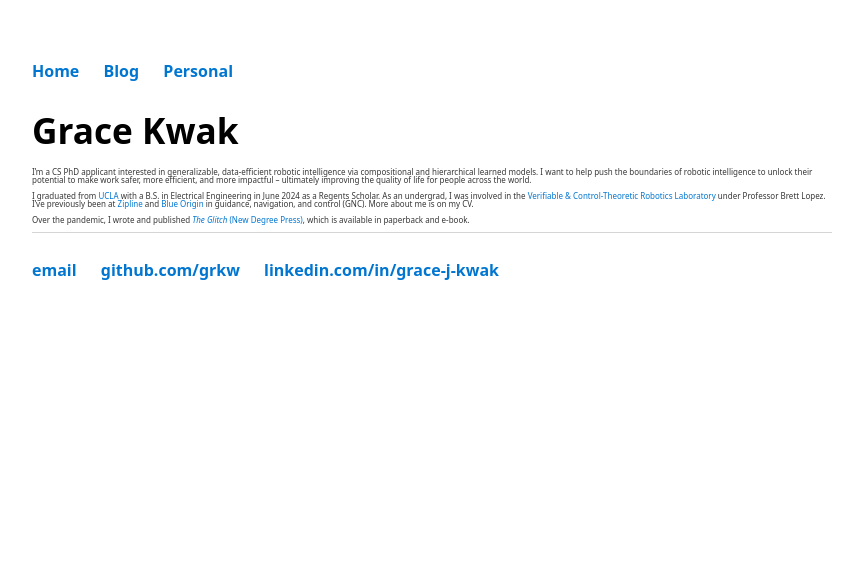
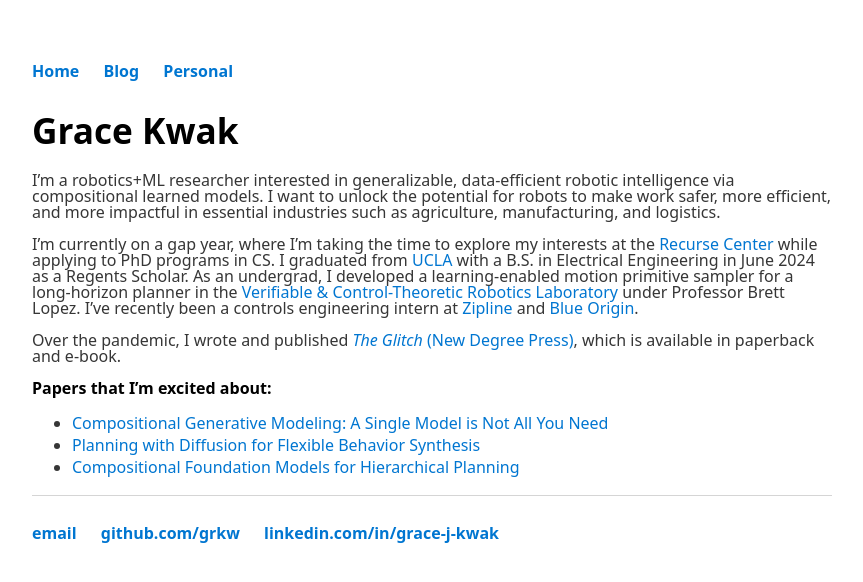
Before and after one commit to grkw/grkw.github.io, a Jekyll site: the page built from index.md, in a window 1280 px wide. Shown: the top 582 px of the page, without its empty margins (208-1071 px from the left). Built offline with Jekyll 4.4.1, drawn with Linux system fonts in a browser that asks for light colours.

Commit message:
Add to homepage, fix formatting

```diff
--- a/css/main.css
+++ b/css/main.css
@@ -6,7 +6,7 @@ body {
 }
 
 p {
-    font-size: 0.5em;
+    font-size: 1em;
     line-height: 1;
 }
 
@@ -31,11 +31,11 @@ footer {
     font-size: 1em;
 }
 
-ul.posts {
+/* ul.posts {
     margin: 20px auto 40px;
     font-size: 1.5em;
 }
 
 ul.posts li {
     list-style: none;
-}
+} */
--- a/index.md
+++ b/index.md
@@ -4,8 +4,13 @@ title: Grace Kwak
 ---
 # Grace Kwak
 
-I'm a CS PhD applicant interested in generalizable, data-efficient robotic intelligence via compositional and hierarchical learned models. I want to help push the boundaries of robotic intelligence to unlock their potential to make work safer, more efficient, and more impactful – ultimately improving the quality of life for people across the world.
+I'm a robotics+ML researcher interested in generalizable, data-efficient robotic intelligence via compositional learned models. I want to unlock the potential for robots to make work safer, more efficient, and more impactful in essential industries such as agriculture, manufacturing, and logistics.
 
-I graduated from [UCLA](https://ucla.edu/) with a B.S. in Electrical Engineering in June 2024 as a Regents Scholar. As an undergrad, I was involved in the [Verifiable & Control-Theoretic Robotics Laboratory](https://vectr-ucla.github.io/) under Professor Brett Lopez. I've previously been at [Zipline](https://www.flyzipline.com/) and [Blue Origin](https://www.blueorigin.com/) in guidance, navigation, and control (GNC). More about me is on my CV.
+I'm currently on a gap year, where I'm taking the time to explore my interests at the [Recurse Center](https://www.recurse.com/) while applying to PhD programs in CS. I graduated from [UCLA](https://ucla.edu/) with a B.S. in Electrical Engineering in June 2024 as a Regents Scholar. As an undergrad, I developed a learning-enabled motion primitive sampler for a long-horizon planner in the [Verifiable & Control-Theoretic Robotics Laboratory](https://vectr-ucla.github.io/) under Professor Brett Lopez. I've recently been a controls engineering intern at [Zipline](https://www.flyzipline.com/) and [Blue Origin](https://www.blueorigin.com/).
 
 Over the pandemic, I wrote and published [*The Glitch* (New Degree Press)](https://www.amazon.com/Glitch-Novel-Grace-Kwak/dp/1637306857?qid=&sr=), which is available in paperback and e-book.
+
+**Papers that I'm excited about:**
+- [Compositional Generative Modeling: A Single Model is Not All You Need](https://arxiv.org/pdf/2402.01103)
+- [Planning with Diffusion for Flexible Behavior Synthesis](https://arxiv.org/pdf/2205.09991)
+- [Compositional Foundation Models for Hierarchical Planning](https://arxiv.org/pdf/2309.08587)
```
Also changed, not shown: pages/personal.md (+3 -1 lines).
